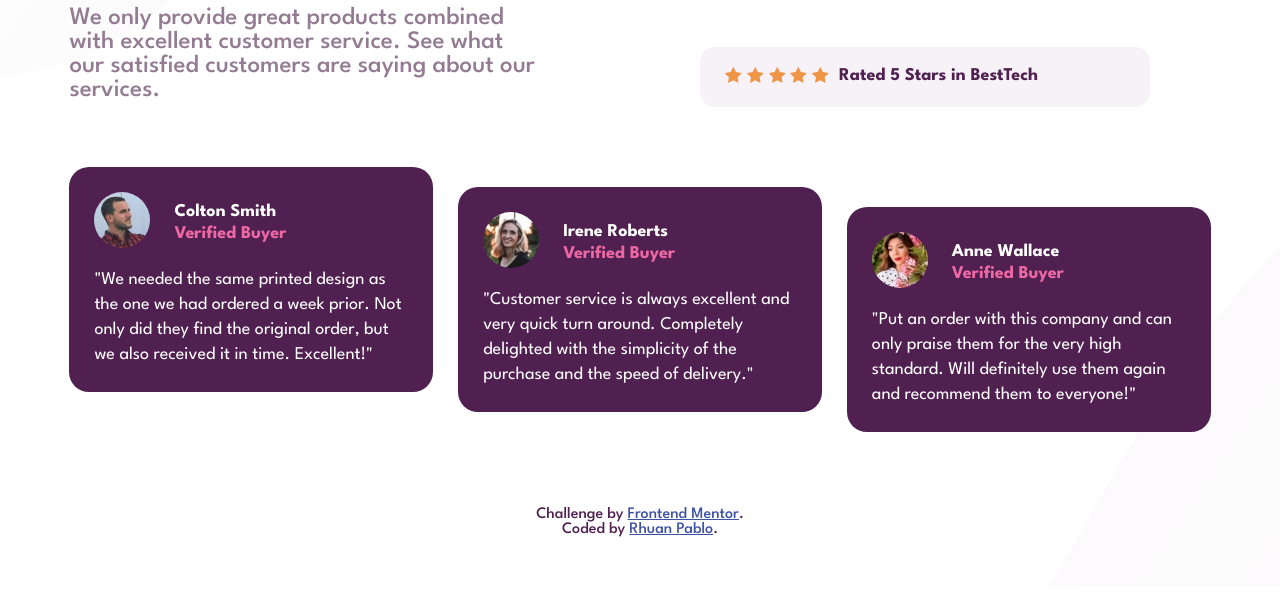
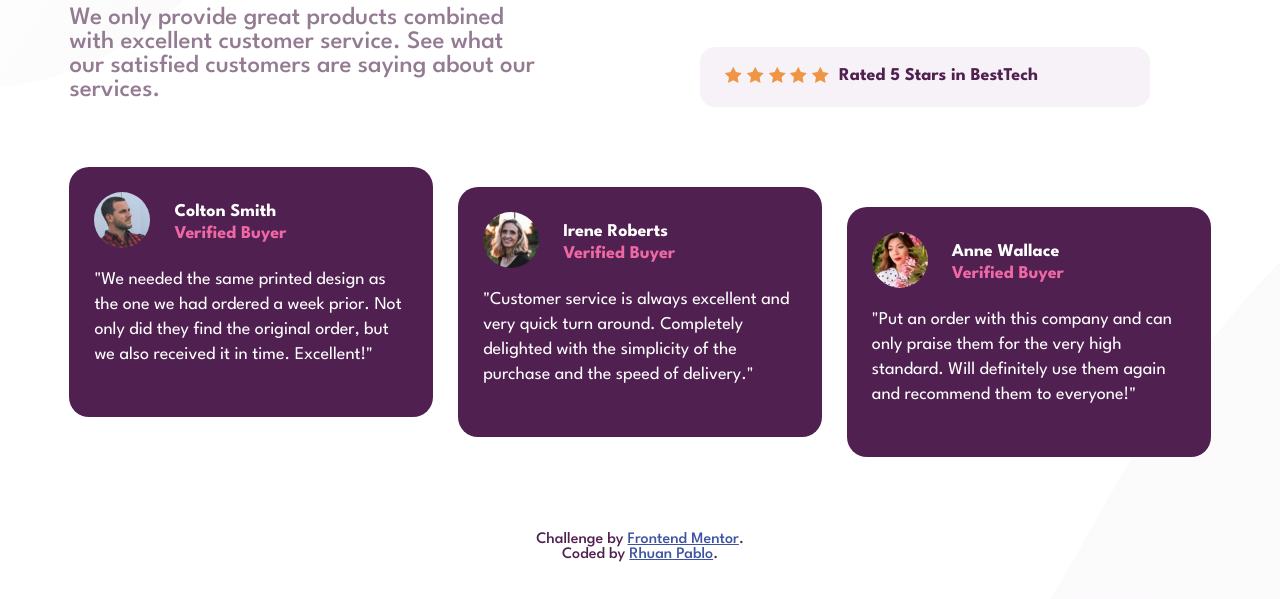
Before and after one commit to Rhuan-P/Social-proof-section, a plain HTML site: page index.html in a window 1280 px wide. Shown: the part 263-862 px from the top of the page. Drawn offline with Linux system fonts and the light colour scheme.

Commit message:
Update style.css

```diff
--- a/CSS/style.css
+++ b/CSS/style.css
@@ -192,6 +192,9 @@ h1{
     text-align: left;
 
   }
+  .coment-box{
+    min-height: 250rem;
+  }
 
 .coment-box:nth-last-of-type(3){margin: 10rem 0;}
 .coment-box:nth-last-of-type(2){margin: 30rem 0;}
```
